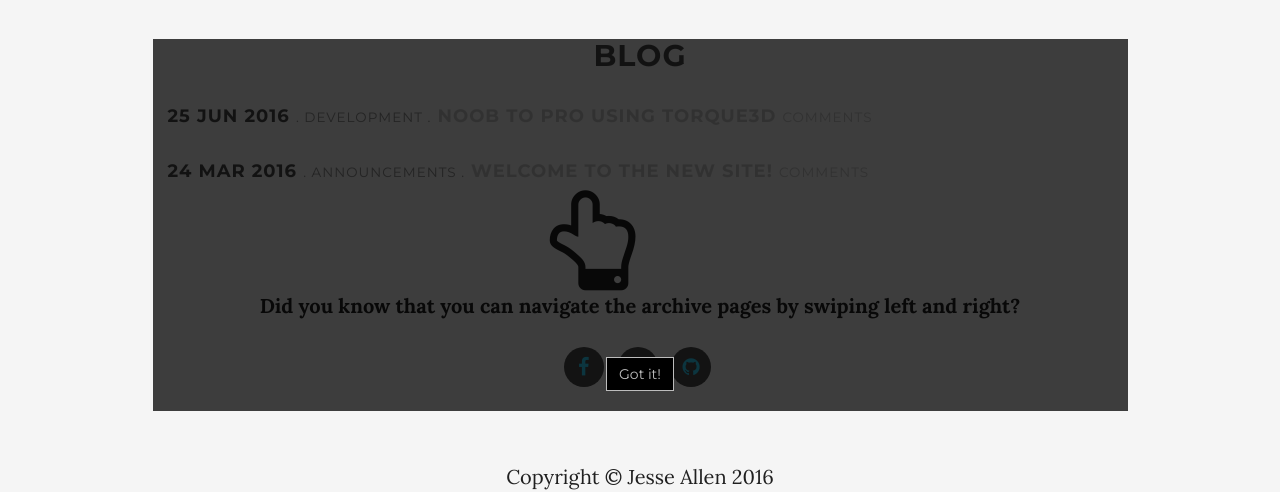
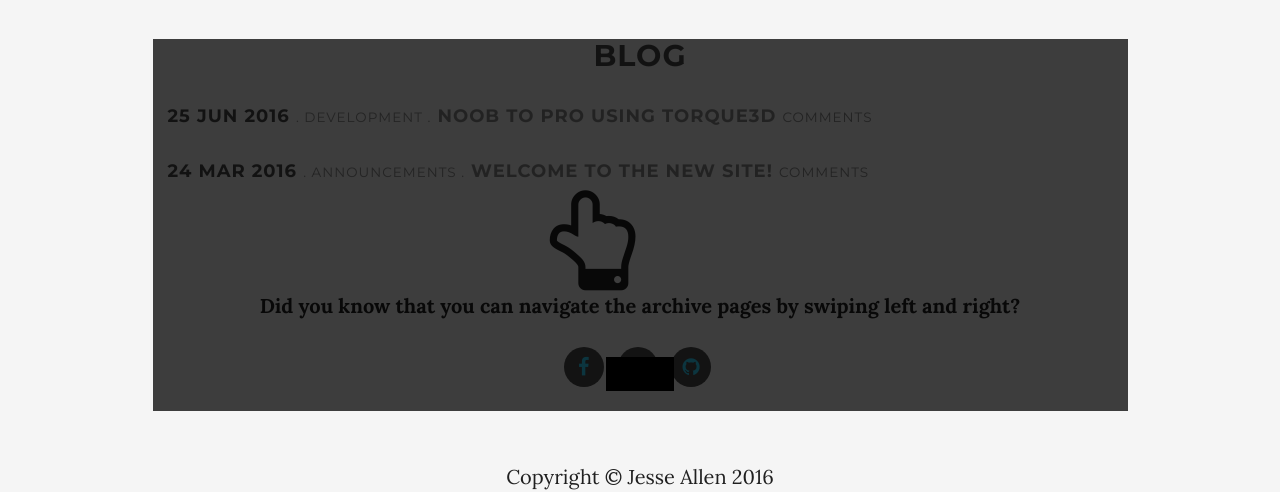
Before and after one commit to WilloWispGames/WilloWispGames.github.io, a Jekyll site: the page built from blog/index.html, in a window 1280 px wide. Shown: the part 211-703 px from the top of the page. Built offline with Jekyll 4.4.1, drawn with Linux system fonts in a browser that asks for light colours; nearby versions of some CDN libraries; the list of posts is cut into pages by our own code; comment, search, counter and statistics services are not loaded.

Commit message:
Update _variables.scss

```diff
--- a/_sass/_variables.scss
+++ b/_sass/_variables.scss
@@ -1,6 +1,6 @@
 // Variables
 
-$primary: #bdbdbd; //#00cdff;
+$primary: rgba(#000000, 0.54);
 $dark: #000;
 $light: #fff;
 $greyPane: #f5f5f5;
```
